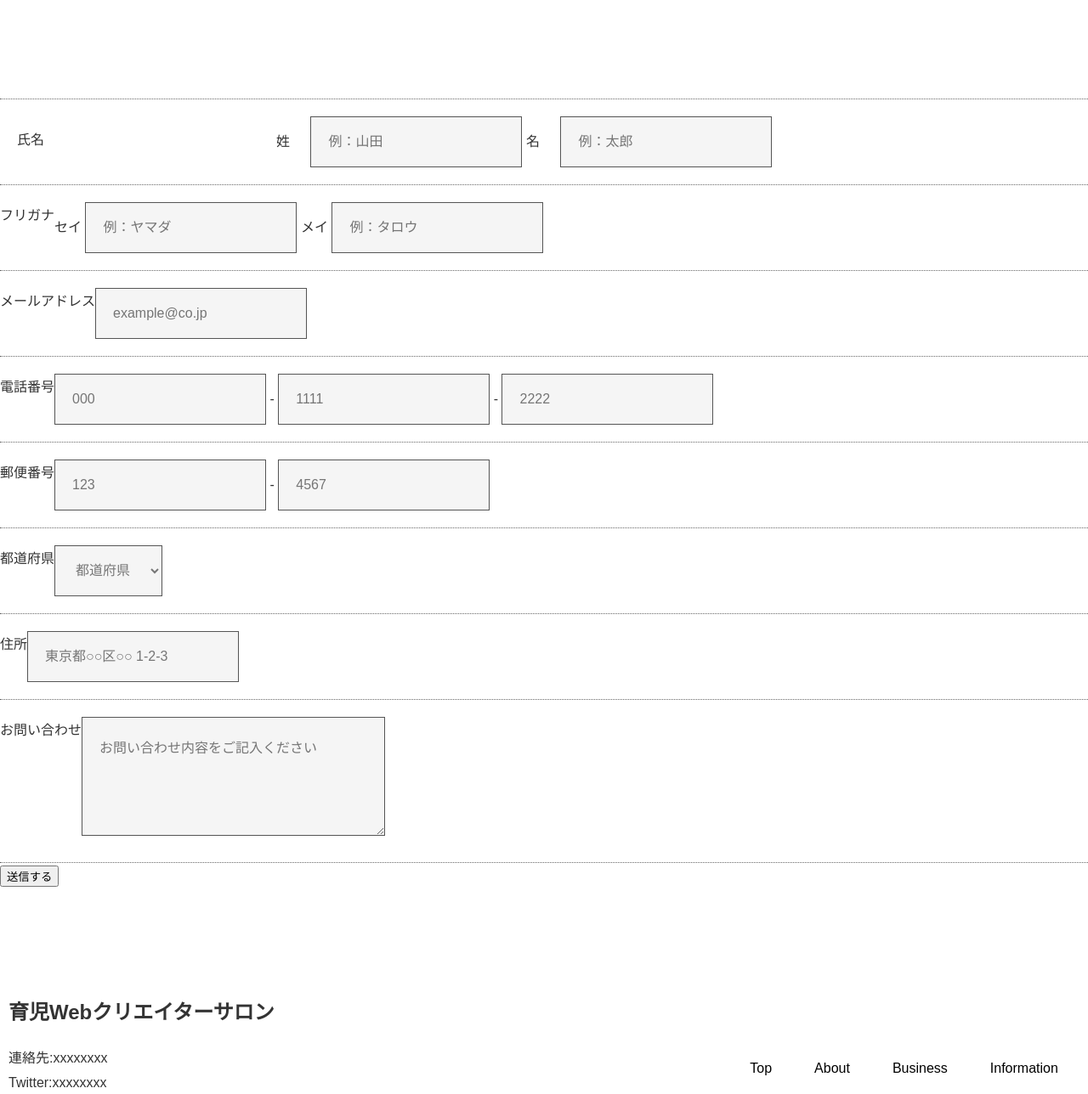
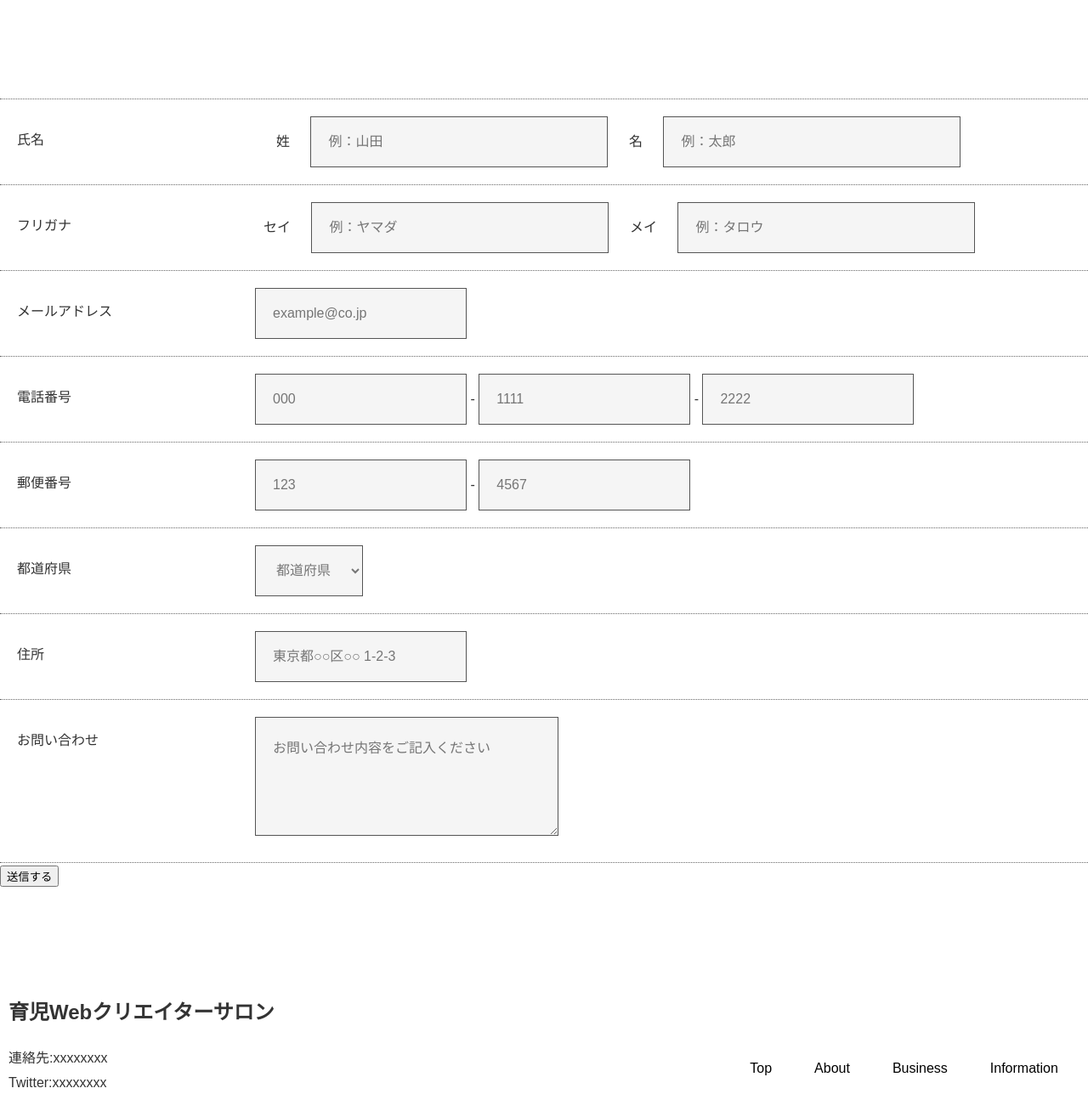
Before and after one commit to Kyrieee-ops/overview, a PHP site: page /contact.html in a window 1280 px wide; the page is wider, and only the part inside the window is pictured. Shown: the part 324-1612 px from the top of that part at 85% size. Run offline with PHP 8.4, Linux system fonts and the light colour scheme.

Commit message:
お問い合わせページ実装

```diff
--- a/Sass/style.css
+++ b/Sass/style.css
@@ -428,20 +428,6 @@ footer ul li {
   border-top: 1px dotted #676767;
 }
 
-.form dl:first-of-type dt {
-  width: 300px;
-  padding: 20px 0 20px 20px;
-  -webkit-box-sizing: border-box;
-          box-sizing: border-box;
-  line-height: 1em;
-}
-
-.form dl:first-of-type dt dd {
-  width: calc(100% - 300px);
-  -webkit-box-sizing: border-box;
-          box-sizing: border-box;
-}
-
 /*入力項目の要素のスタイル指定*/
 .form {
   /*変数宣言*/
@@ -456,7 +442,21 @@ footer ul li {
           box-sizing: border-box;
 }
 
-.form dd input, .form select {
+.form dt {
+  width: 300px;
+  padding: 20px 0 20px 20px;
+  -webkit-box-sizing: border-box;
+          box-sizing: border-box;
+  line-height: 1em;
+}
+
+.form dt dd {
+  width: calc(100% - 300px);
+  -webkit-box-sizing: border-box;
+          box-sizing: border-box;
+}
+
+.form dd input, select {
   line-height: 60px;
   height: 60px;
   padding: 0 20px;
@@ -473,11 +473,36 @@ dl.name dd {
 }
 
 dl.name dd span {
-  padding: 0 20px 0 0;
+  margin: 0 20px 0 0;
 }
 
-dl.name dd span #lblname1 {
+dl.name input {
   width: 350px;
+}
+
+dl.name input:first-of-type {
+  margin: 0 20px 0 0;
+}
+
+dl.frigana dt {
+  width: 300px;
+  padding: 20px 0 20px 20px;
+}
+
+dl.frigana dd {
+  padding: 0 0 0 10px;
+}
+
+dl.frigana dd span {
+  margin: 0 20px 0 0;
+}
+
+dl.frigana input {
+  width: 350px;
+}
+
+dl.frigana input:first-of-type {
+  margin: 0 20px 0 0;
 }
 
 .childcare-map {
--- a/Sass/style.scss
+++ b/Sass/style.scss
@@ -391,21 +391,10 @@ footer {
         /*最初のdatelistに対してborder*/
         &:first-of-type {
             border-top: 1px dotted #676767;
-            dt {
-                //dtの部分のみ横幅を広げる
-                width: 300px;
-                padding: 20px 0 20px 20px;
-                //
-                box-sizing: border-box;
-                line-height: 1em;
-                dd {
-                    width: calc(100% - 300px);
-                    box-sizing: border-box;
-                }
-            }
         }
     }
 }
+
 /*入力項目の要素のスタイル指定*/
 .form {
     /*変数宣言*/
@@ -420,15 +409,25 @@ footer {
         background-color: #f5f5f5;
         box-sizing: border-box;
     }
-
 }
 
-.form {
-    dd input,select {
-        line-height: 60px;
-        height: 60px;
-        padding: 0 20px;
+.form dt {
+    //dtの部分のみ横幅を広げる
+    width: 300px;
+    padding: 20px 0 20px 20px;
+    //
+    box-sizing: border-box;
+    line-height: 1em;
+    dd {
+        width: calc(100% - 300px);
+        box-sizing: border-box;
     }
+}
+
+.form dd input,select {
+    line-height: 60px;
+    height: 60px;
+    padding: 0 20px;
 }
 
 .form {
@@ -441,21 +440,43 @@ footer {
     }
 }
 
-dl.name {
-    dd {
+dl.name dd {
     //左に余白
     padding: 0 0 0 25px;
-        span {
-            //右に余白
-            padding: 0 20px 0 0 ;
-            #lblname1 {
-                width: 350px;
-            }
-        }
+    span {
+        //右に余白
+        margin: 0 20px 0 0 ;
     }
 }
 
 
+//dl.nameのinput幅を350px
+dl.name input {
+    width: 350px;
+    //左inputの右側に余白
+    &:first-of-type {
+        margin: 0 20px 0 0;
+    }
+}
+
+dl.frigana dt{
+    width: 300px;
+    padding: 20px 0 20px 20px;
+}
+
+dl.frigana dd {
+    padding: 0 0 0 10px;
+    span {
+        margin: 0 20px 0 0;
+    }
+}
+
+dl.frigana input {
+    width: 350px;
+    &:first-of-type {
+        margin: 0 20px 0 0 ;
+    }
+}
 
 .childcare-map {
     /*marginを0にすることでフッターとの余白を空け過ぎない対処のため記述*/
```
Also changed, not shown: 1 other file.
